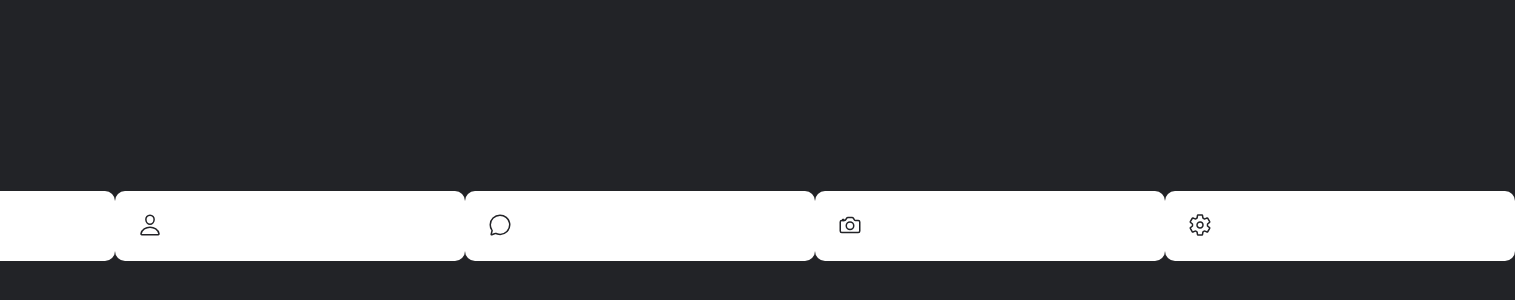
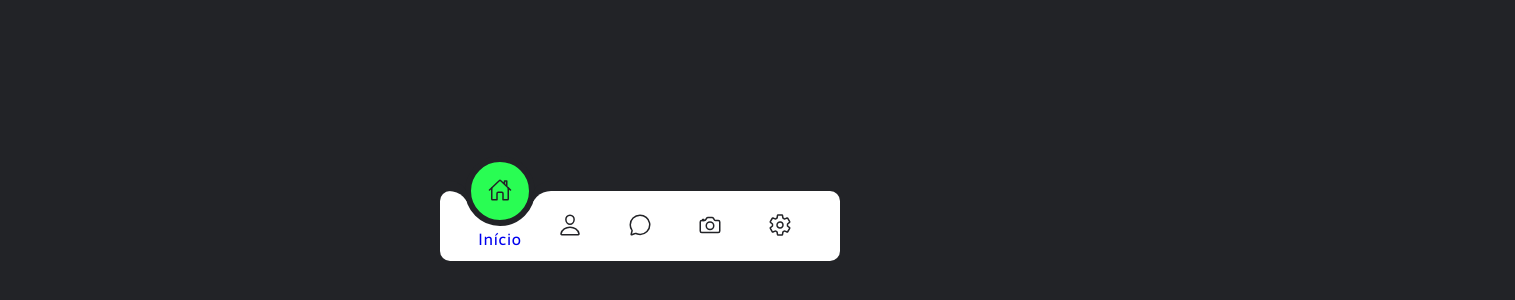
Before and after one commit to TimNywton/navegador-javascript, a plain HTML site: page index.html in a window 1280 px wide. Shown: the part 174-474 px from the top of the page, 1515 px wide, since content can reach past the window. Drawn offline with nearby package versions, Linux system fonts and the light colour scheme.

Commit message:
Update index.html

```diff
--- a/index.html
+++ b/index.html
@@ -14,53 +14,55 @@
 
     <div class="navegador">
         <ul>
-            <li class="list">
+            <li class="list active">
                 <a href="#">
-                    <span class="icon"><ion-icon name="home-outline"></ion-icon></span>
+                    <span class="icon">
+                        <ion-icon name="home-outline"></ion-icon></span>
                     <span class="text">Início</span>
                 </a>
             </li>
-        </ul>
-    </div>
-    <div class="navegador">
-        <ul>
             <li class="list">
                 <a href="#">
-                    <span class="icon"><ion-icon name="person-outline"></ion-icon></span>
+                    <span class="icon">
+                        <ion-icon name="person-outline"></ion-icon></span>
                     <span class="text">Perfil</span>
                 </a>
             </li>
-        </ul>
-    </div>
-    <div class="navegador">
-        <ul>
             <li class="list">
                 <a href="#">
-                    <span class="icon"><ion-icon name="chatbubble-outline"></ion-icon></span>
+                    <span class="icon">
+                        <ion-icon name="chatbubble-outline"></ion-icon></span>
                     <span class="text">Mensagem</span>
                 </a>
             </li>
-        </ul>
-    </div>
-    <div class="navegador">
-        <ul>
             <li class="list">
                 <a href="#">
-                    <span class="icon"><ion-icon name="camera-outline"></ion-icon>
+                    <span class="icon">
+                        <ion-icon name="camera-outline"></ion-icon></span>
                     <span class="text">Fotos</span>
                 </a>
             </li>
-        </ul>
-    </div>
-    <div class="navegador">
-        <ul>
             <li class="list">
                 <a href="#">
-                    <span class="icon"><ion-icon name="settings-outline"></ion-icon></span>
+                    <span class="icon">
+                        <ion-icon name="settings-outline"></ion-icon></span>
                     <span class="text">Configurações</span>
                 </a>
             </li>
+            <div class="indicador"></div>
         </ul>
     </div>
+
+    <script>
+        const list = document.querySelectorAll('.list');
+        function activeLink(){
+            list.forEach((item)=>
+            item.classList.remove('active'));
+            this.classList.add('active');
+        }
+        list.forEach((item) =>
+       item.addEventListener('click',activeLink));
+    </script>
+
 </body>
 </html>
```
